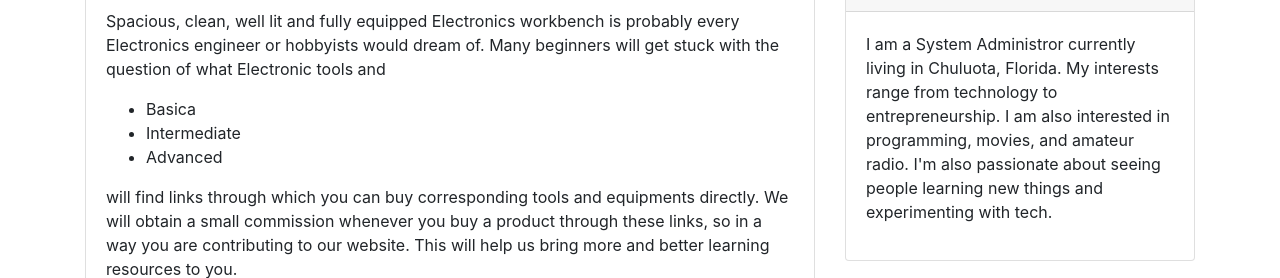
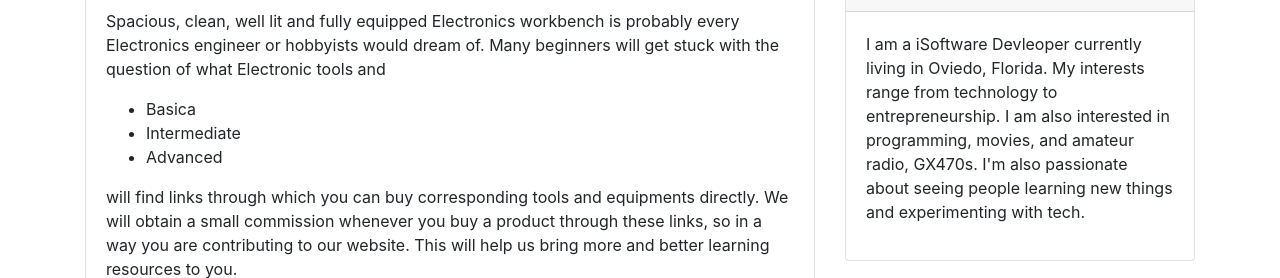
Before and after one commit to combobulated/JamesMDiaz, a website: page index.html in a window 1280 px wide. Shown: the part 506-784 px from the top of the page. Drawn offline with Linux system fonts and the light colour scheme.

```diff
--- a/index.html
+++ b/index.html
@@ -194,9 +194,9 @@
         <div class="card my-4">
           <h5 class="card-header">Who Am I</h5>
           <div class="card-body">
-            <p>I am a <span class="p-job-title">System Administror</span> currently living in
-               Chuluota, Florida. My interests range from technology to entrepreneurship. I
-               am also interested in programming, movies, and amateur radio. I'm also passionate
+            <p>I am a <span class="p-job-title">iSoftware Devleoper</span> currently living in
+               Oviedo, Florida. My interests range from technology to entrepreneurship. I
+               am also interested in programming, movies, and amateur radio, GX470s. I'm also passionate
                about seeing people learning new things and experimenting with tech.
             </p>
           </div>
```
